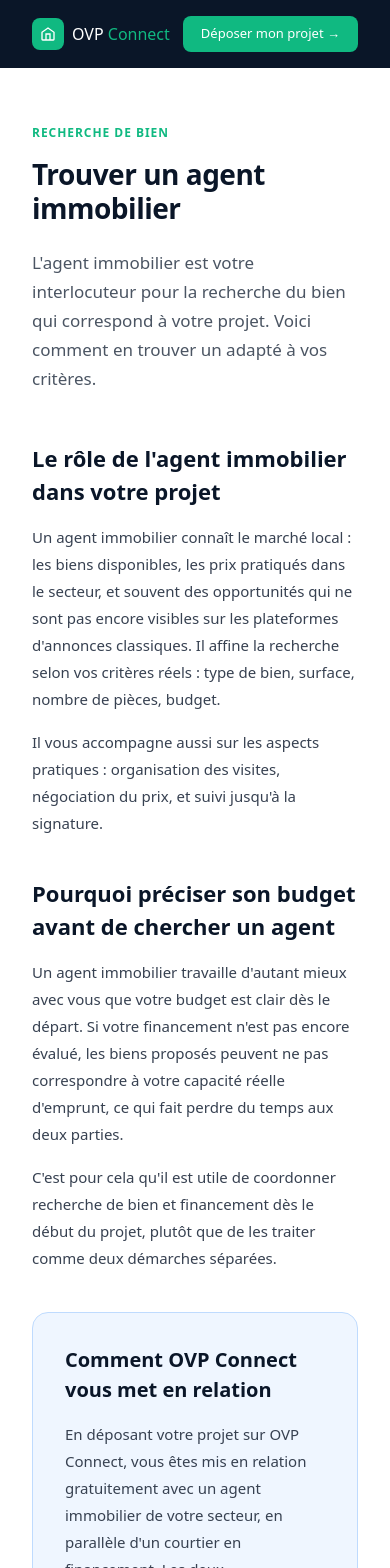
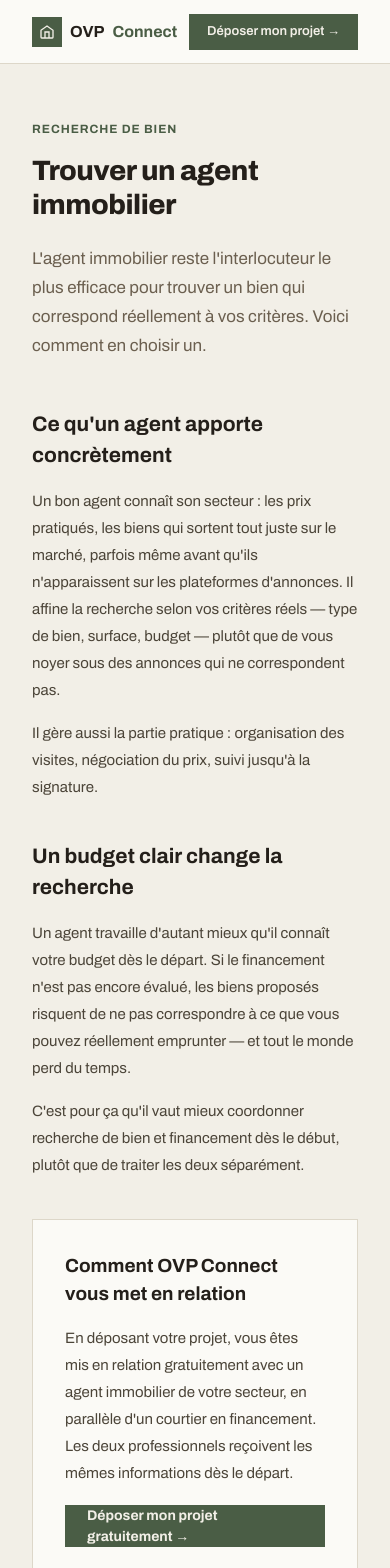
Before and after one commit to Jeremy4418/ovp-connect, a Next.js app: page /trouver-agent-immobilier in a window 390 px wide. Shown: the top 1568 px of the page. Built offline with nearby package versions, Linux system fonts and the light colour scheme.

Commit message:
feat(design): nouvelle charte /trouver-agent-immobilier

```diff
--- a/app/trouver-agent-immobilier/page.tsx
+++ b/app/trouver-agent-immobilier/page.tsx
@@ -11,62 +11,62 @@
 
 export default function TrouverAgent() {
   return (
-    <div style={{ fontFamily: "system-ui, sans-serif", background: "#fff", minHeight: "100vh" }}>
-      <nav style={{ background: "#0a1628", padding: "1rem 2rem", display: "flex", alignItems: "center", justifyContent: "space-between" }}>
-        <Link href="/" style={{ display: "flex", alignItems: "center", gap: "8px", textDecoration: "none" }}>
-          <div style={{ width: "32px", height: "32px", background: "#10b981", borderRadius: "8px", display: "flex", alignItems: "center", justifyContent: "center" }}>
-            <svg width="16" height="16" fill="none" stroke="white" strokeWidth="2" viewBox="0 0 24 24"><path d="M3 9.5L12 3l9 6.5V20a1 1 0 01-1 1H4a1 1 0 01-1-1V9.5z"/><path d="M9 21V12h6v9"/></svg>
+    <div style={{ background: "#F2EFE7", minHeight: "100vh", color: "#241F1A" }}>
+      <nav style={{ display: "flex", alignItems: "center", justifyContent: "space-between", padding: "0 2rem", height: "64px", background: "#FBFAF6", borderBottom: "1px solid #DDD7C9" }}>
+        <Link href="/" style={{ display: "flex", alignItems: "center", gap: "8px", textDecoration: "none", color: "#241F1A", fontWeight: 700, fontSize: "16px" }}>
+          <div style={{ width: "30px", height: "30px", background: "#4A5D45", display: "flex", alignItems: "center", justifyContent: "center" }}>
+            <svg width="16" height="16" fill="none" stroke="#F2EFE7" strokeWidth="2" viewBox="0 0 24 24"><path d="M3 9.5L12 3l9 6.5V20a1 1 0 01-1 1H4a1 1 0 01-1-1V9.5z"/><path d="M9 21V12h6v9"/></svg>
           </div>
-          <span style={{ fontSize: "16px", fontWeight: 500, color: "white" }}>OVP <span style={{ color: "#10b981" }}>Connect</span></span>
+          OVP <span style={{ color: "#4A5D45" }}>Connect</span>
         </Link>
-        <Link href="/formulaire" style={{ background: "#10b981", color: "white", padding: "0 18px", height: "36px", borderRadius: "8px", fontSize: "13px", fontWeight: 500, display: "inline-flex", alignItems: "center", textDecoration: "none" }}>
+        <Link href="/formulaire" style={{ background: "#4A5D45", color: "#F2EFE7", padding: "0 18px", height: "36px", fontSize: "13px", fontWeight: 600, display: "inline-flex", alignItems: "center", textDecoration: "none" }}>
           Déposer mon projet →
         </Link>
       </nav>
 
       <div style={{ maxWidth: "720px", margin: "0 auto", padding: "3.5rem 2rem" }}>
-        <div style={{ fontSize: "12px", color: "#10b981", fontWeight: 600, letterSpacing: "0.08em", textTransform: "uppercase", marginBottom: "1rem" }}>Recherche de bien</div>
-        <h1 style={{ fontSize: "clamp(28px, 4vw, 40px)", fontWeight: 600, color: "#0a1628", letterSpacing: "-0.5px", marginBottom: "1.5rem", lineHeight: 1.2 }}>
+        <div style={{ fontSize: "12px", color: "#4A5D45", fontWeight: 700, letterSpacing: "0.08em", textTransform: "uppercase", marginBottom: "1rem" }}>Recherche de bien</div>
+        <h1 style={{ fontSize: "clamp(28px, 4vw, 40px)", fontWeight: 800, letterSpacing: "-0.5px", marginBottom: "1.5rem", lineHeight: 1.2 }}>
           Trouver un agent immobilier
         </h1>
-        <p style={{ fontSize: "17px", color: "#4b5563", lineHeight: 1.7, marginBottom: "3rem" }}>
-          L'agent immobilier est votre interlocuteur pour la recherche du bien qui correspond à votre projet. Voici comment en trouver un adapté à vos critères.
+        <p style={{ fontSize: "17px", color: "#6B5F4F", lineHeight: 1.7, marginBottom: "3rem" }}>
+          L'agent immobilier reste l'interlocuteur le plus efficace pour trouver un bien qui correspond réellement à vos critères. Voici comment en choisir un.
         </p>
 
         <section style={{ marginBottom: "2.5rem" }}>
-          <h2 style={{ fontSize: "22px", fontWeight: 600, color: "#0a1628", marginBottom: "1rem" }}>Le rôle de l'agent immobilier dans votre projet</h2>
-          <p style={{ fontSize: "15px", color: "#374151", lineHeight: 1.8, marginBottom: "1rem" }}>
-            Un agent immobilier connaît le marché local : les biens disponibles, les prix pratiqués dans le secteur, et souvent des opportunités qui ne sont pas encore visibles sur les plateformes d'annonces classiques. Il affine la recherche selon vos critères réels : type de bien, surface, nombre de pièces, budget.
+          <h2 style={{ fontSize: "21px", fontWeight: 700, marginBottom: "1rem" }}>Ce qu'un agent apporte concrètement</h2>
+          <p style={{ fontSize: "15px", color: "#4B4438", lineHeight: 1.8, marginBottom: "1rem" }}>
+            Un bon agent connaît son secteur : les prix pratiqués, les biens qui sortent tout juste sur le marché, parfois même avant qu'ils n'apparaissent sur les plateformes d'annonces. Il affine la recherche selon vos critères réels — type de bien, surface, budget — plutôt que de vous noyer sous des annonces qui ne correspondent pas.
           </p>
-          <p style={{ fontSize: "15px", color: "#374151", lineHeight: 1.8 }}>
-            Il vous accompagne aussi sur les aspects pratiques : organisation des visites, négociation du prix, et suivi jusqu'à la signature.
+          <p style={{ fontSize: "15px", color: "#4B4438", lineHeight: 1.8 }}>
+            Il gère aussi la partie pratique : organisation des visites, négociation du prix, suivi jusqu'à la signature.
           </p>
         </section>
 
         <section style={{ marginBottom: "2.5rem" }}>
-          <h2 style={{ fontSize: "22px", fontWeight: 600, color: "#0a1628", marginBottom: "1rem" }}>Pourquoi préciser son budget avant de chercher un agent</h2>
-          <p style={{ fontSize: "15px", color: "#374151", lineHeight: 1.8, marginBottom: "1rem" }}>
-            Un agent immobilier travaille d'autant mieux avec vous que votre budget est clair dès le départ. Si votre financement n'est pas encore évalué, les biens proposés peuvent ne pas correspondre à votre capacité réelle d'emprunt, ce qui fait perdre du temps aux deux parties.
+          <h2 style={{ fontSize: "21px", fontWeight: 700, marginBottom: "1rem" }}>Un budget clair change la recherche</h2>
+          <p style={{ fontSize: "15px", color: "#4B4438", lineHeight: 1.8, marginBottom: "1rem" }}>
+            Un agent travaille d'autant mieux qu'il connaît votre budget dès le départ. Si le financement n'est pas encore évalué, les biens proposés risquent de ne pas correspondre à ce que vous pouvez réellement emprunter — et tout le monde perd du temps.
           </p>
-          <p style={{ fontSize: "15px", color: "#374151", lineHeight: 1.8 }}>
-            C'est pour cela qu'il est utile de coordonner recherche de bien et financement dès le début du projet, plutôt que de les traiter comme deux démarches séparées.
+          <p style={{ fontSize: "15px", color: "#4B4438", lineHeight: 1.8 }}>
+            C'est pour ça qu'il vaut mieux coordonner recherche de bien et financement dès le début, plutôt que de traiter les deux séparément.
           </p>
         </section>
 
-        <section style={{ background: "#eff6ff", border: "0.5px solid #bfdbfe", borderRadius: "16px", padding: "2rem", marginBottom: "2.5rem" }}>
-          <h2 style={{ fontSize: "20px", fontWeight: 600, color: "#0a1628", marginBottom: "1rem" }}>Comment OVP Connect vous met en relation</h2>
-          <p style={{ fontSize: "15px", color: "#374151", lineHeight: 1.8, marginBottom: "1rem" }}>
-            En déposant votre projet sur OVP Connect, vous êtes mis en relation gratuitement avec un agent immobilier de votre secteur, en parallèle d'un courtier en financement. Les deux professionnels reçoivent les mêmes informations sur votre projet, ce qui simplifie la coordination entre recherche de bien et financement.
+        <section style={{ background: "#FBFAF6", border: "1px solid #DDD7C9", padding: "2rem", marginBottom: "2.5rem" }}>
+          <h2 style={{ fontSize: "19px", fontWeight: 700, marginBottom: "1rem" }}>Comment OVP Connect vous met en relation</h2>
+          <p style={{ fontSize: "15px", color: "#4B4438", lineHeight: 1.8, marginBottom: "1rem" }}>
+            En déposant votre projet, vous êtes mis en relation gratuitement avec un agent immobilier de votre secteur, en parallèle d'un courtier en financement. Les deux professionnels reçoivent les mêmes informations dès le départ.
           </p>
-          <Link href="/formulaire" style={{ display: "inline-flex", alignItems: "center", gap: "6px", background: "#10b981", color: "white", padding: "0 24px", height: "44px", borderRadius: "10px", fontSize: "14px", fontWeight: 600, textDecoration: "none" }}>
+          <Link href="/formulaire" style={{ display: "inline-flex", alignItems: "center", gap: "6px", background: "#4A5D45", color: "#F2EFE7", padding: "0 22px", height: "42px", fontSize: "14px", fontWeight: 700, textDecoration: "none" }}>
             Déposer mon projet gratuitement →
           </Link>
         </section>
 
-        <div style={{ borderTop: "0.5px solid #e5e7eb", paddingTop: "1.5rem", display: "flex", gap: "1.5rem", flexWrap: "wrap" }}>
-          <Link href="/trouver-courtier-immobilier" style={{ fontSize: "13px", color: "#10b981", textDecoration: "none" }}>Trouver un courtier immobilier</Link>
-          <Link href="/achat-immobilier" style={{ fontSize: "13px", color: "#10b981", textDecoration: "none" }}>Le parcours d'achat immobilier</Link>
-          <Link href="/" style={{ fontSize: "13px", color: "#6b7280", textDecoration: "none" }}>← Retour à l'accueil</Link>
+        <div style={{ borderTop: "1px solid #DDD7C9", paddingTop: "1.5rem", display: "flex", gap: "1.5rem", flexWrap: "wrap" }}>
+          <Link href="/trouver-courtier-immobilier" style={{ fontSize: "13px", color: "#4A5D45", textDecoration: "none" }}>Trouver un courtier immobilier</Link>
+          <Link href="/achat-immobilier" style={{ fontSize: "13px", color: "#4A5D45", textDecoration: "none" }}>Le parcours d'achat immobilier</Link>
+          <Link href="/" style={{ fontSize: "13px", color: "#6B5F4F", textDecoration: "none" }}>← Retour à l'accueil</Link>
         </div>
       </div>
     </div>
```
